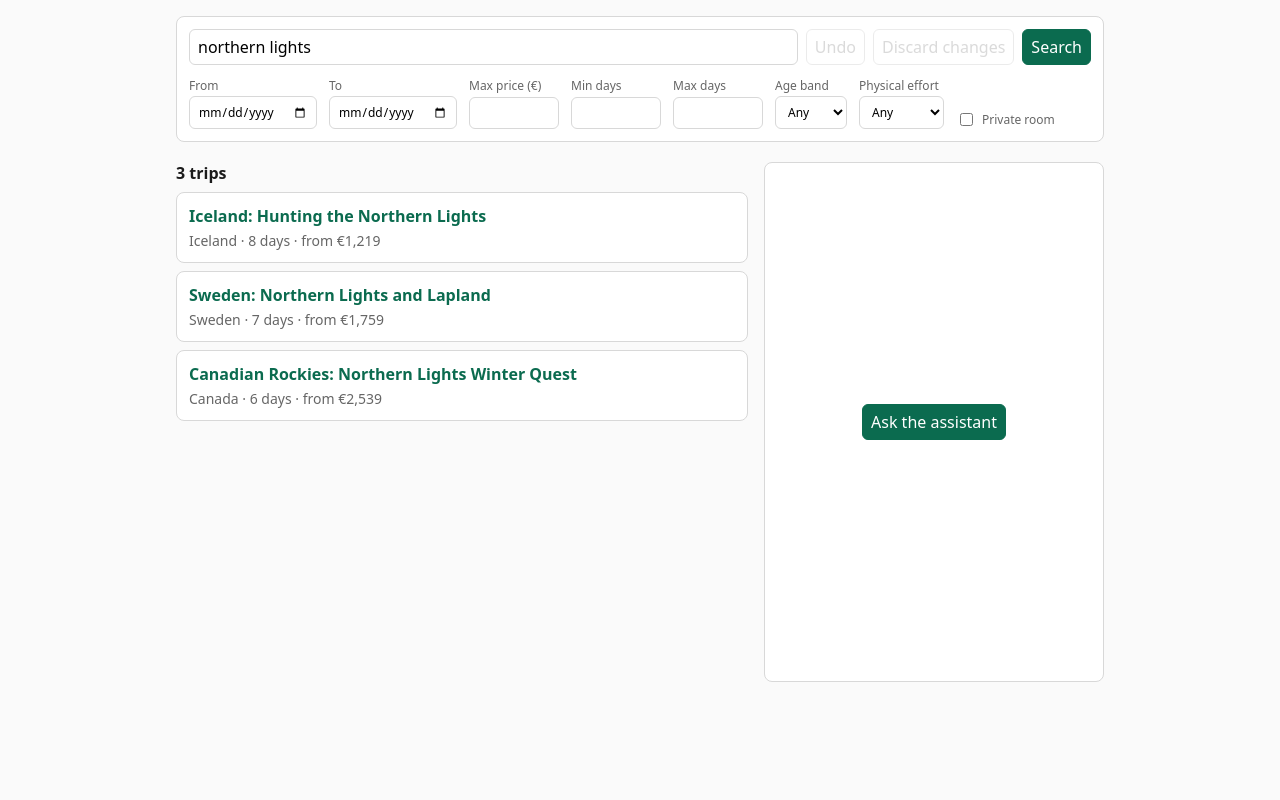
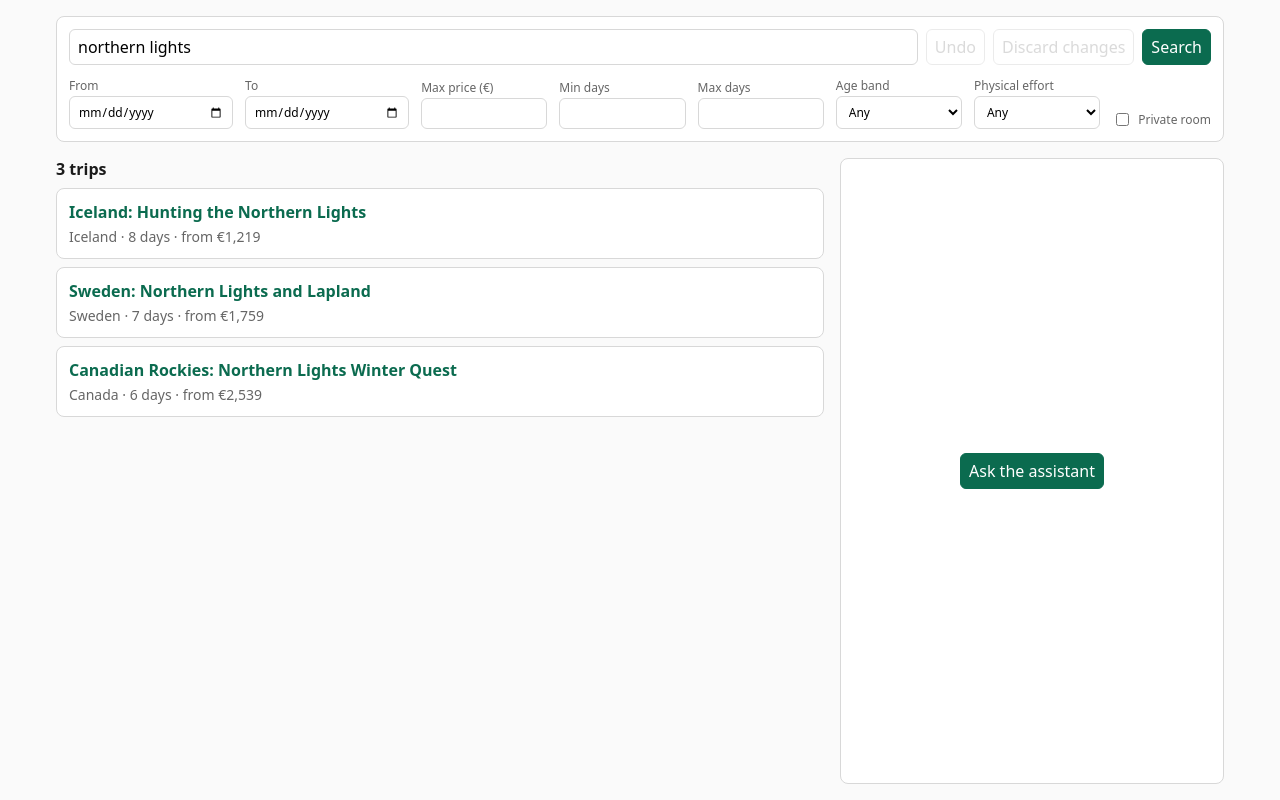
Before and after one commit to homayoun-afshari/weroad-case, a Next.js app: page / in a window 1280 px wide. Built offline with nearby package versions, Linux system fonts and the light colour scheme.

Commit message:
Fix the controls size and scroll results and chat inside the page

```diff
--- a/app/globals.css
+++ b/app/globals.css
@@ -16,13 +16,19 @@ body {
   background: #fafafa;
 }
 
+/* The page is as tall as the window: the controls keep their height, the results and the chat share the rest and scroll inside */
 .app {
-  max-width: 960px;
+  display: flex;
+  flex-direction: column;
+  gap: 16px;
+  height: 100dvh;
+  max-width: 1200px;
   margin: 0 auto;
   padding: 16px;
 }
 
 .controls {
+  flex: none;
   display: grid;
   gap: 12px;
   padding: 12px;
@@ -49,28 +55,34 @@ body {
   flex: 1;
 }
 
+/* One row of fixed columns, so the controls keep their size whatever is typed in them */
 .filters {
-  display: flex;
-  flex-wrap: wrap;
+  display: grid;
+  grid-template-columns: repeat(2, minmax(0, 1.3fr)) repeat(5, minmax(0, 1fr)) auto;
+  align-items: end;
   gap: 12px;
 }
 
 .filters label {
   display: grid;
   gap: 2px;
+  min-width: 0;
   font-size: 12px;
   color: var(--muted);
 }
 
+.filters input,
+.filters select {
+  width: 100%;
+  min-width: 0;
+}
+
 .filters label.check {
+  white-space: nowrap;
   align-self: end;
   display: flex;
   align-items: center;
   gap: 6px;
-}
-
-.filters input[type="number"] {
-  width: 90px;
 }
 
 input,
@@ -98,18 +110,24 @@ button.primary {
   color: #fff;
 }
 
+/* Results and chat at two to one; each fills the height that is left */
 .layout {
+  flex: 1;
+  min-height: 0;
   display: grid;
-  grid-template-columns: 1fr 340px;
+  grid-template-columns: 2fr 1fr;
   gap: 16px;
-  align-items: start;
+}
+
+.layout > main {
+  min-height: 0;
+  overflow-y: auto;
 }
 
 .chat {
   display: flex;
   flex-direction: column;
-  height: 520px;
-  margin-top: 20px;
+  min-height: 0;
   padding: 12px;
   background: #fff;
   border: 1px solid var(--border);
@@ -123,6 +141,7 @@ button.primary {
 
 .messages {
   flex: 1;
+  min-height: 0;
   display: flex;
   flex-direction: column;
   gap: 8px;
@@ -138,6 +157,22 @@ button.primary {
   border-radius: 12px;
   background: #eef3f1;
   line-height: 1.4;
+}
+
+.messages li p {
+  margin: 0;
+}
+
+.messages li p + p,
+.messages li ul,
+.messages li ol {
+  margin-top: 6px;
+}
+
+.messages li ul,
+.messages li ol {
+  margin-bottom: 0;
+  padding-left: 20px;
 }
 
 .messages li.user {
@@ -237,15 +272,9 @@ button.primary {
   border-color: transparent;
 }
 
-@media (max-width: 800px) {
-  .layout {
-    grid-template-columns: 1fr;
-  }
-}
-
 h2 {
   font-size: 16px;
-  margin: 20px 0 8px;
+  margin: 0 0 8px;
 }
 
 .results {
@@ -295,6 +324,29 @@ h2 {
 }
 
 .empty {
-  margin-top: 20px;
+  margin: 0;
   color: var(--muted);
 }
+
+/* A narrow window stacks the parts and the page scrolls as a whole */
+@media (max-width: 800px) {
+  .app {
+    height: auto;
+  }
+
+  .filters {
+    grid-template-columns: repeat(2, minmax(0, 1fr));
+  }
+
+  .layout {
+    grid-template-columns: 1fr;
+  }
+
+  .layout > main {
+    overflow: visible;
+  }
+
+  .chat {
+    height: 520px;
+  }
+}
```
